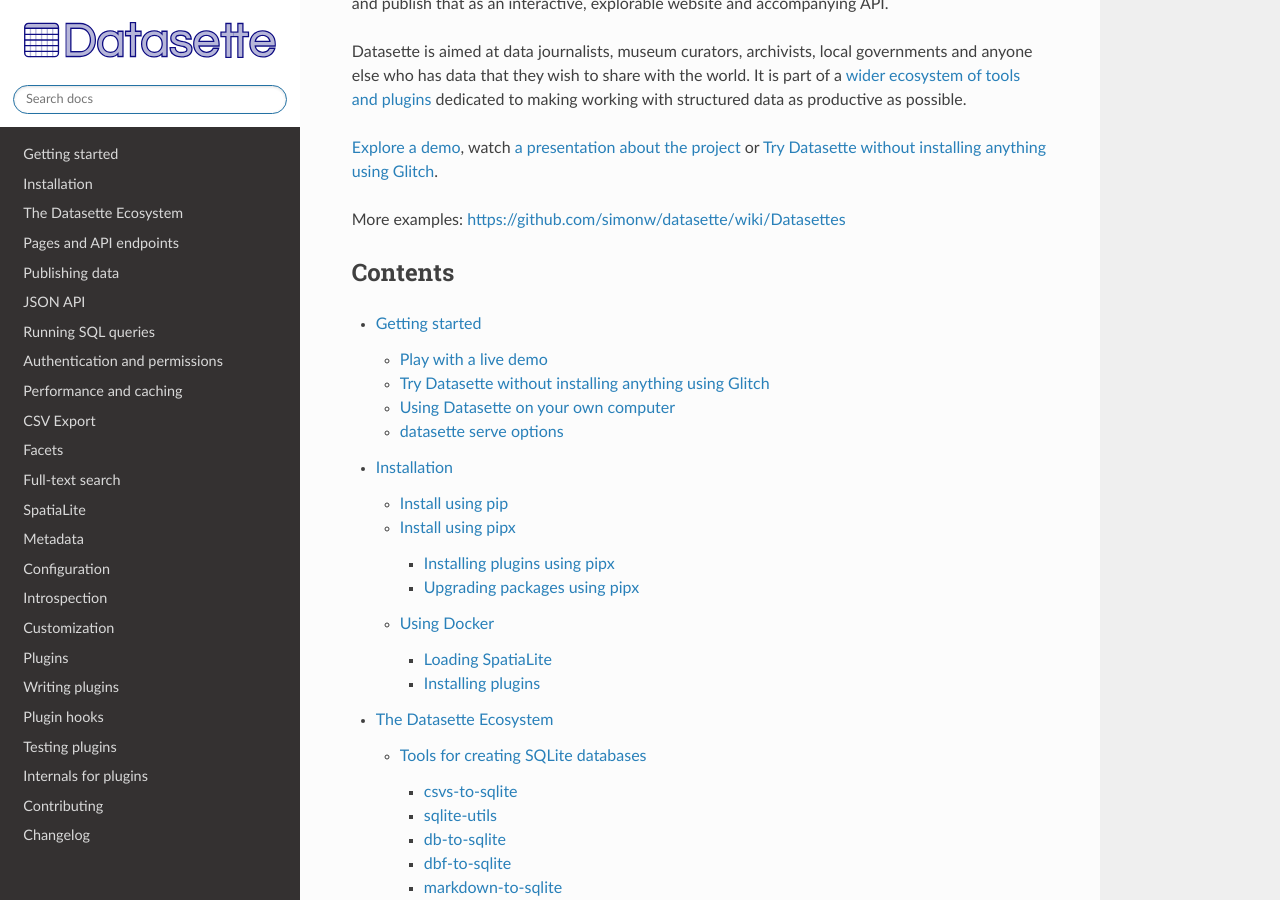
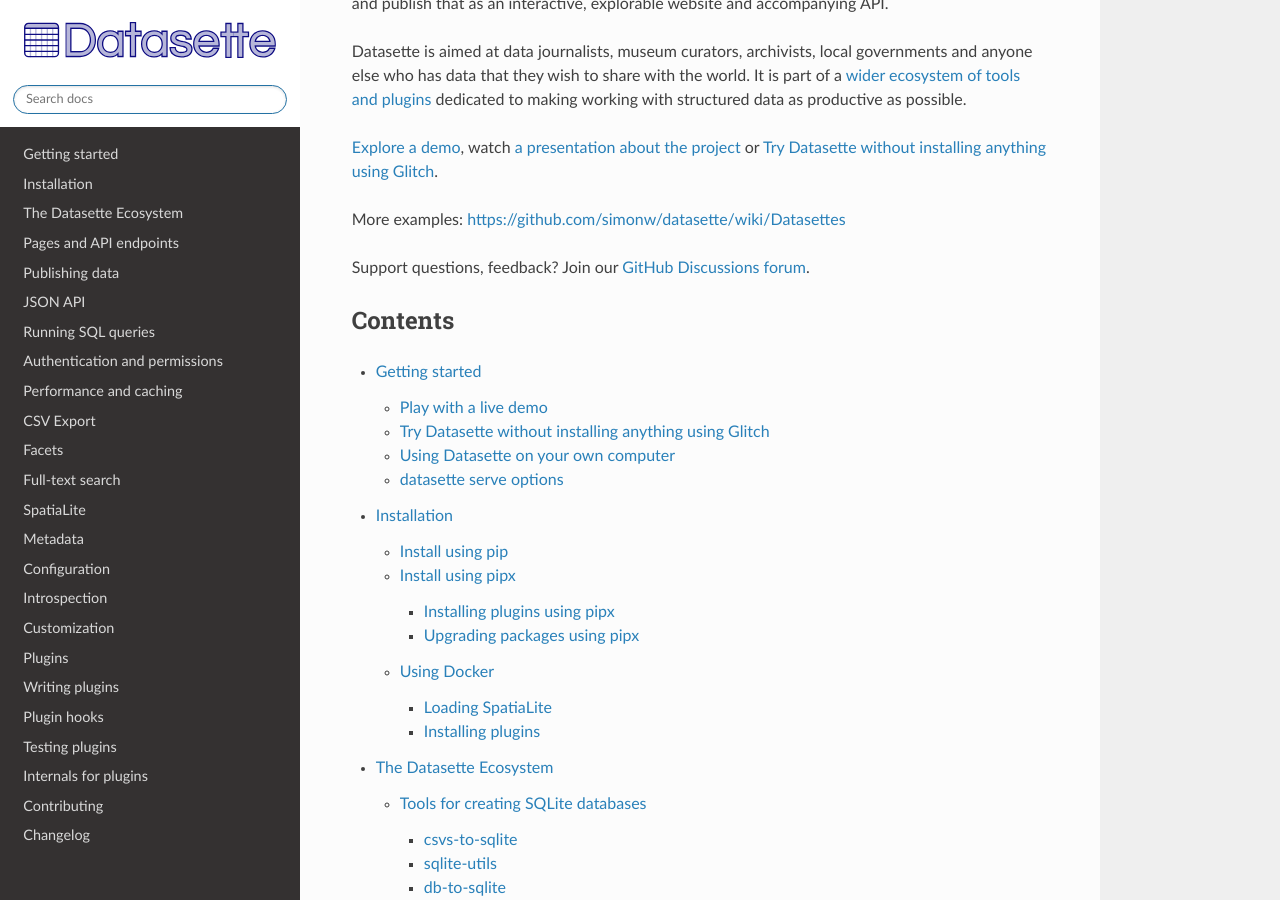
Before and after one commit to simonw/datasette, a Sphinx documentation site: the page built from docs/index.rst, in a window 1280 px wide and 900 px high, scrolled down 335 px. Built offline with Sphinx 7.4.7 and the Read the Docs theme 2.0.0, drawn with Linux system fonts in a browser that asks for light colours; some of the changed lines change nothing that is shown.

Commit message:
Link to discussions forum

```diff
--- a/docs/index.rst
+++ b/docs/index.rst
@@ -10,10 +10,10 @@
    :target: https://datasette.readthedocs.io/en/stable/changelog.html
 .. |Python 3.x| image:: https://img.shields.io/pypi/pyversions/datasette.svg?logo=python&logoColor=white
    :target: https://pypi.org/project/datasette/
-.. |Travis CI| image:: https://travis-ci.org/simonw/datasette.svg?branch=master
+.. |Travis CI| image:: https://travis-ci.org/simonw/datasette.svg?branch=main
    :target: https://travis-ci.org/simonw/datasette
 .. |License| image:: https://img.shields.io/badge/license-Apache%202.0-blue.svg
-   :target: https://github.com/simonw/datasette/blob/master/LICENSE
+   :target: https://github.com/simonw/datasette/blob/main/LICENSE
 .. |docker: datasette| image:: https://img.shields.io/badge/docker-datasette-blue
    :target: https://hub.docker.com/r/datasetteproject/datasette
 
@@ -26,6 +26,8 @@
 `Explore a demo <https://fivethirtyeight.datasettes.com/fivethirtyeight>`__, watch `a presentation about the project <https://static.simonwillison.net/static/2018/pybay-datasette/>`__ or :ref:`glitch`.
 
 More examples: https://github.com/simonw/datasette/wiki/Datasettes
+
+Support questions, feedback? Join our `GitHub Discussions forum <https://github.com/simonw/datasette/discussions>`__.
 
 Contents
 --------
```
